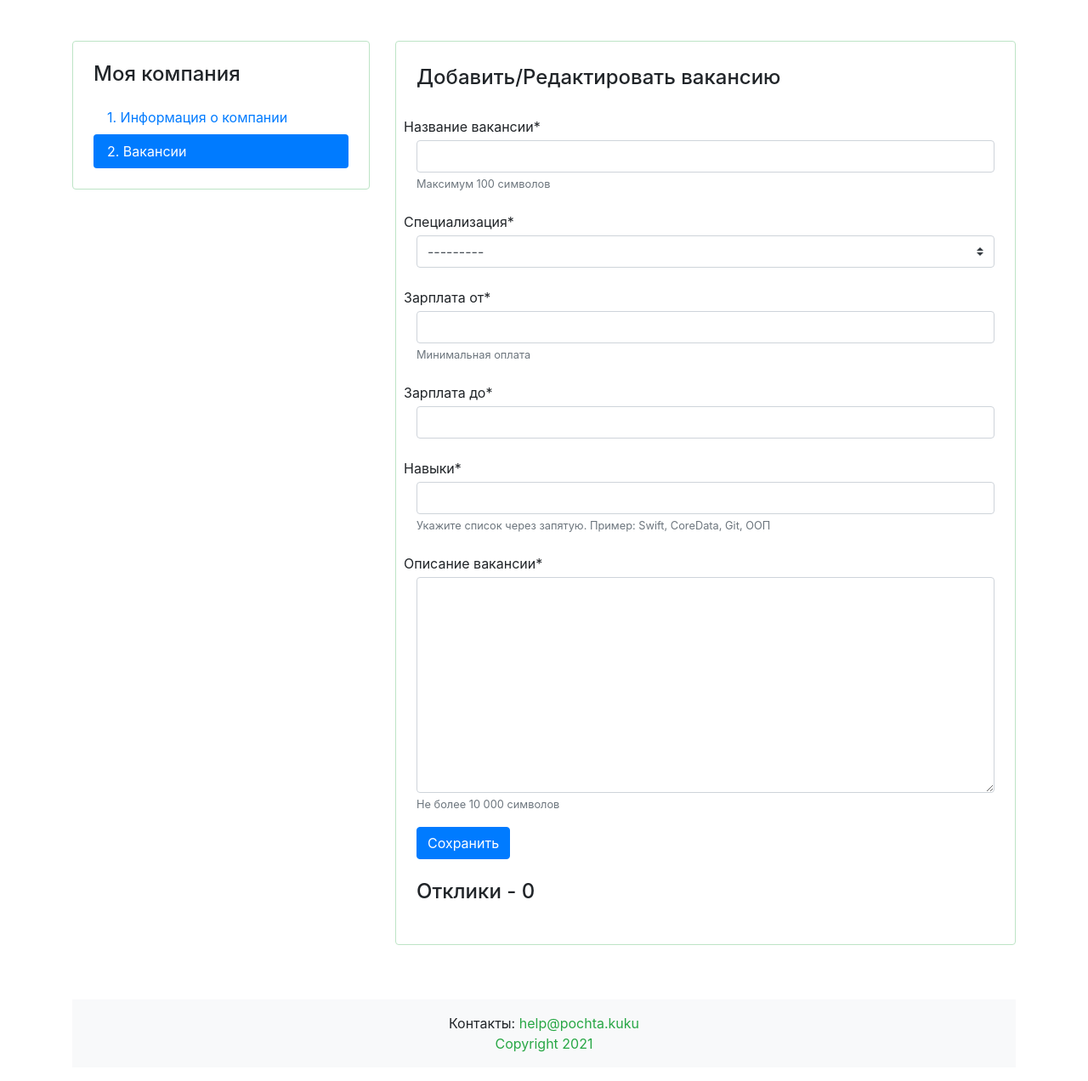
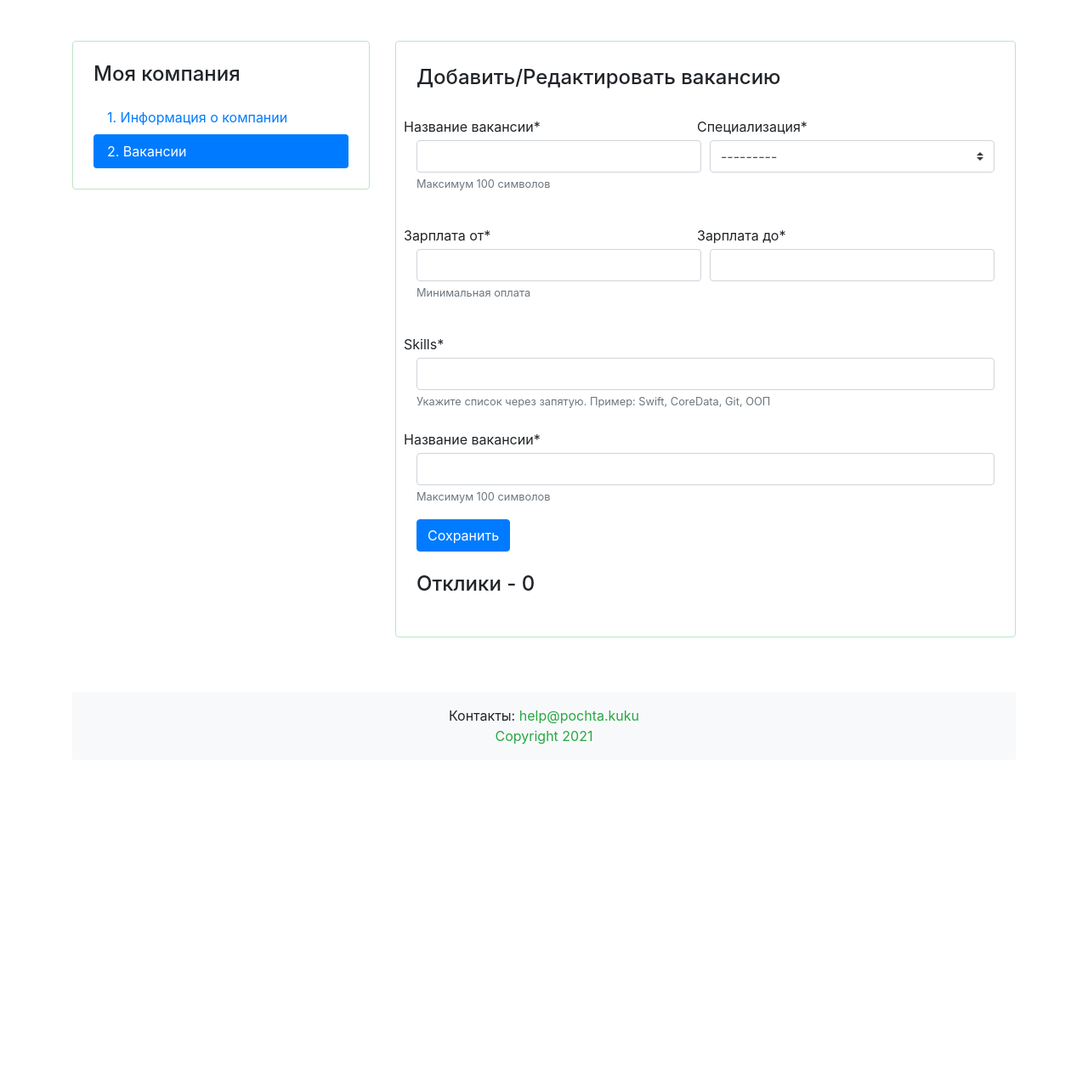
Before and after one commit to asd192/Django_Board_Jobs, a Django app: page /mycompany/vacancies/create/ in a window 1280 px wide. Shown: the part 72-1344 px from the top of the page at 85% size. After the commit the page ends 948 px from the top, so only its background shows below. Run offline with Django 3.2, Linux system fonts and the light colour scheme; data comes from the database, SQL or seed files in the repository; both versions use the stored data as it was after the commit; some libraries are stand-ins or nearby versions.

Commit message:
Added validation form -> <VacancyForm: skills> + Minor edits.

```diff
--- a/vacancies/forms.py
+++ b/vacancies/forms.py
@@ -98,7 +98,11 @@ class CompanyForm(forms.ModelForm):
 
 
 class VacancyForm(forms.ModelForm):
-    # TODO прикрутить валидацию skills
+    skills = forms.RegexField(
+        regex=r'^[а-яА-Яa-zA-Z0-9, ]*$',
+        error_messages={'invalid': 'Допускаются только буквы, цифры, запятые и пробелы'}
+    )
+
     def __init__(self, *args, **kwargs):
         super().__init__(*args, **kwargs)
         self.fields['title'].help_text = 'Максимум 100 символов'
@@ -115,6 +119,21 @@ class VacancyForm(forms.ModelForm):
         self.helper.form_class = 'form-horizontal'
         self.helper.label_class = 'pb-1'
         self.helper.field_class = 'col-12'
+
+        self.helper.layout = Layout(
+            Row(
+                Column('title', css_class='form-group'),
+                Column('specialty', css_class='form-group'),
+                css_class='form-row',
+            ),
+            Row(
+                Column('salary_min', css_class='form-group'),
+                Column('salary_max', css_class='form-group'),
+                css_class='form-row',
+            ),
+            'skills',
+            'title',
+        )
 
     class Meta:
         model = Vacancy
--- a/vacancies/templatetags/my_filters.py
+++ b/vacancies/templatetags/my_filters.py
@@ -21,7 +21,7 @@ def ru_pluralize(number: Union[int, str], arg: str = 'текст, тексты,
 
 @register.filter()
 def list_li(tags_str):
-    tags_str = tags_str.split(', ')
+    tags_str = tags_str.split(',')
     tags = '</li><li>'.join(tags_str)
 
     return f'<li>{tags}</li>'
--- a/vacancies/views.py
+++ b/vacancies/views.py
@@ -52,8 +52,8 @@ class MainView(TemplateView):
 
     def get_context_data(self, **kwargs):
         context = super(MainView, self).get_context_data(**kwargs)
-        context['specialties'] = Specialty.objects.annotate(count=Count('vacancies__specialty_id'))
-        context['companies'] = Company.objects.annotate(count=Count('vacancies__specialty_id'))
+        context['specialties'] = Specialty.objects.annotate(count=Count('vacancies__specialty_id'))[:8]
+        context['companies'] = Company.objects.annotate(count=Count('vacancies__specialty_id'))[:8]
         return context
 
 
```
Also changed, not shown: vacancies/templates/vacancies/company/vacancy-list.html (+4 -4 lines), db.sqlite3.
